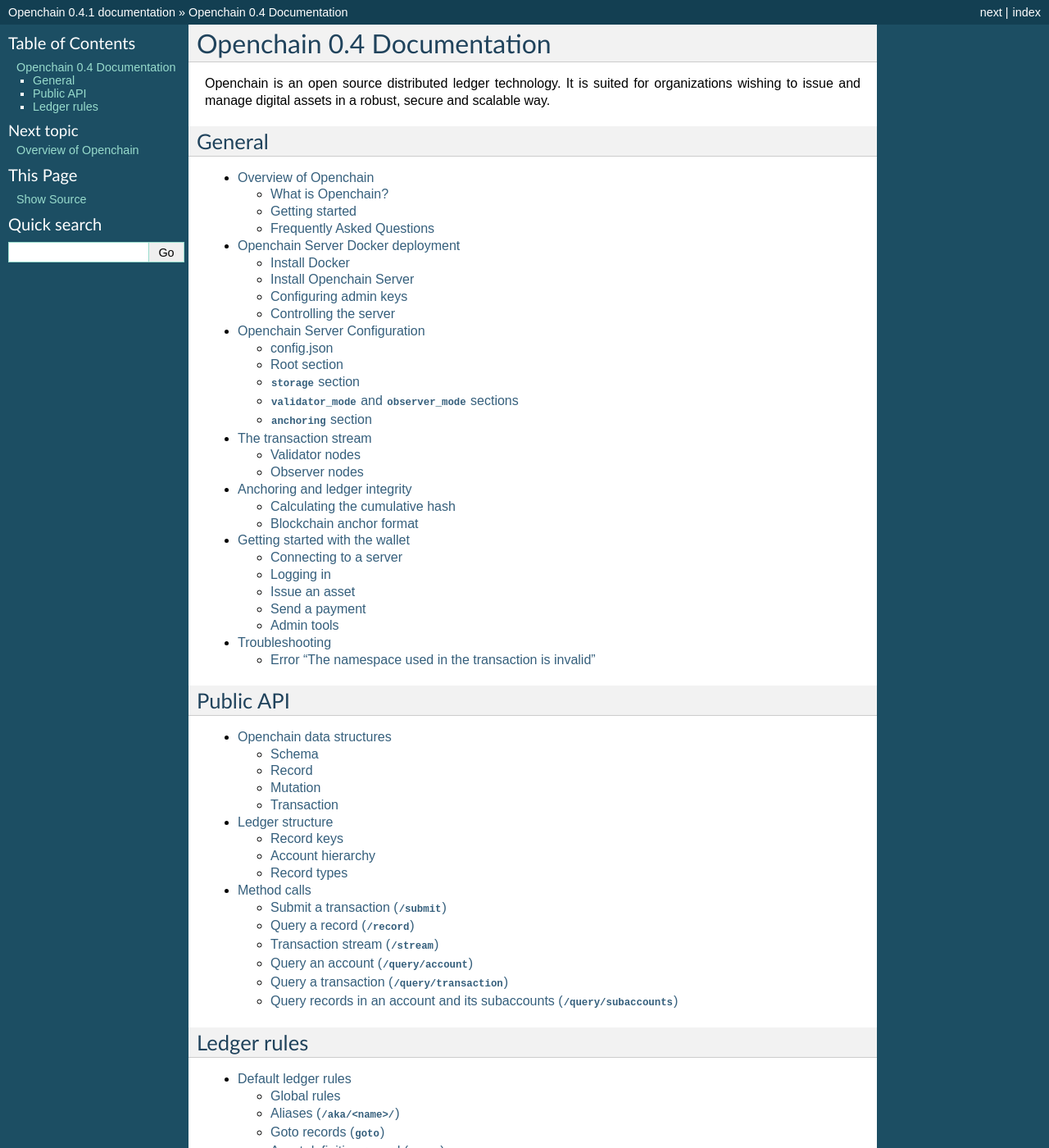
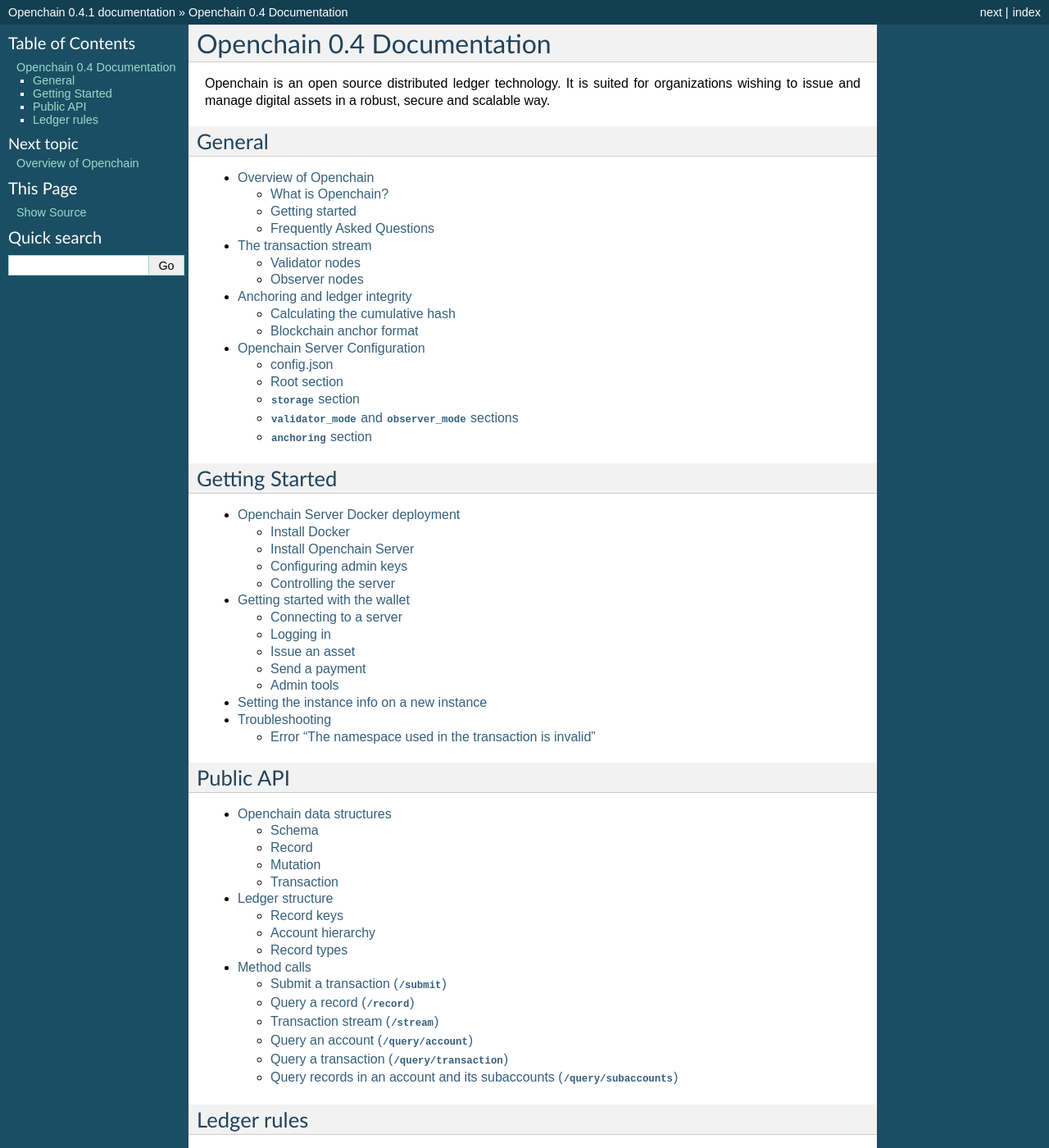
Before and after one commit to openchain/docs, a Sphinx documentation site: the page built from docs/source/index.rst, in a window 1280 px wide and 1400 px high. Shown: the whole window at 82% size. Built offline with Sphinx 7.4.7, drawn with Linux system fonts in a browser that asks for light colours.

Commit message:
Add a document explaining how to create a ledger info record

```diff
--- a/docs/source/general/docker-deployment.rst
+++ b/docs/source/general/docker-deployment.rst
@@ -140,6 +140,8 @@
     ],
     // ...
 
+.. tip:: Follow :ref:`these steps <create-info-record>` to configure the ``info`` record on your new instance. The ``info`` record is used by clients connecting to the instance to receive additional information about the instance they are connecting to.
+
 Controlling the server
 ----------------------
 
--- a/docs/source/general/overview.rst
+++ b/docs/source/general/overview.rst
@@ -40,7 +40,7 @@
 
 Openchain falls under the umbrella of Blockchain technology. However, if we take the term "block chain" literally, Openchain is not a "block chain", but a close cousin. A block chain is a data structure that orders blocks of transactions and links them cryptographically through hashing.
 
-Openchain doesn't use the concept of blocks. Transactions are directly chained with one another, and they are no longer grouped in blocks. Having to group transactions in blocks introduces a delay. Even if some systems manage to reduce the block time to just a few seconds, a few seconds is still a long time for latency-sensitive applications, such as trading. In Openchain, transactions are linked to the chain as soon as they are submitted to the network. As a result Openchain is able to offer real-time confirmations.
+Openchain doesn't use the concept of blocks. Transactions are directly chained with one another, and they are no longer grouped in blocks. Having to group transactions in blocks introduces a delay. Even if some systems manage to reduce the block time to just a few seconds, a few seconds is still a long time for latency-sensitive applications, such as trading. In Openchain, transactions are linked to the chain as soon as they are submitted to the network. As a result, Openchain is able to offer real-time confirmations.
 
 This means that a more appropriate term for Openchain is a "transaction chain" rather than a "block chain".
 
--- a/docs/source/index.rst
+++ b/docs/source/index.rst
@@ -10,11 +10,19 @@
    :maxdepth: 2
 
    general/overview.rst
-   general/docker-deployment.rst
-   general/configuration.rst
    general/transaction-stream.rst
    general/anchoring.rst
+   general/configuration.rst
+
+Getting Started
+---------------
+
+.. toctree::
+   :maxdepth: 2
+
+   general/docker-deployment.rst
    general/client.rst
+   general/ledger-info.rst
    general/troubleshooting.rst
 
 Public API
--- a/docs/source/ledger-rules/general.rst
+++ b/docs/source/ledger-rules/general.rst
@@ -98,6 +98,8 @@
 * ``name_short``: The short name of the asset. This is used to denominate amounts (e.g.: ``USD``, ``XAU``)
 * ``icon_url``: The URL to an icon representing the asset.
 
+.. _ledger-info-record:
+
 Ledger info record (``info``)
 -----------------------------
 
```
Also changed, not shown: docs/source/general/ledger-info.rst (added, +13 -0 lines).
